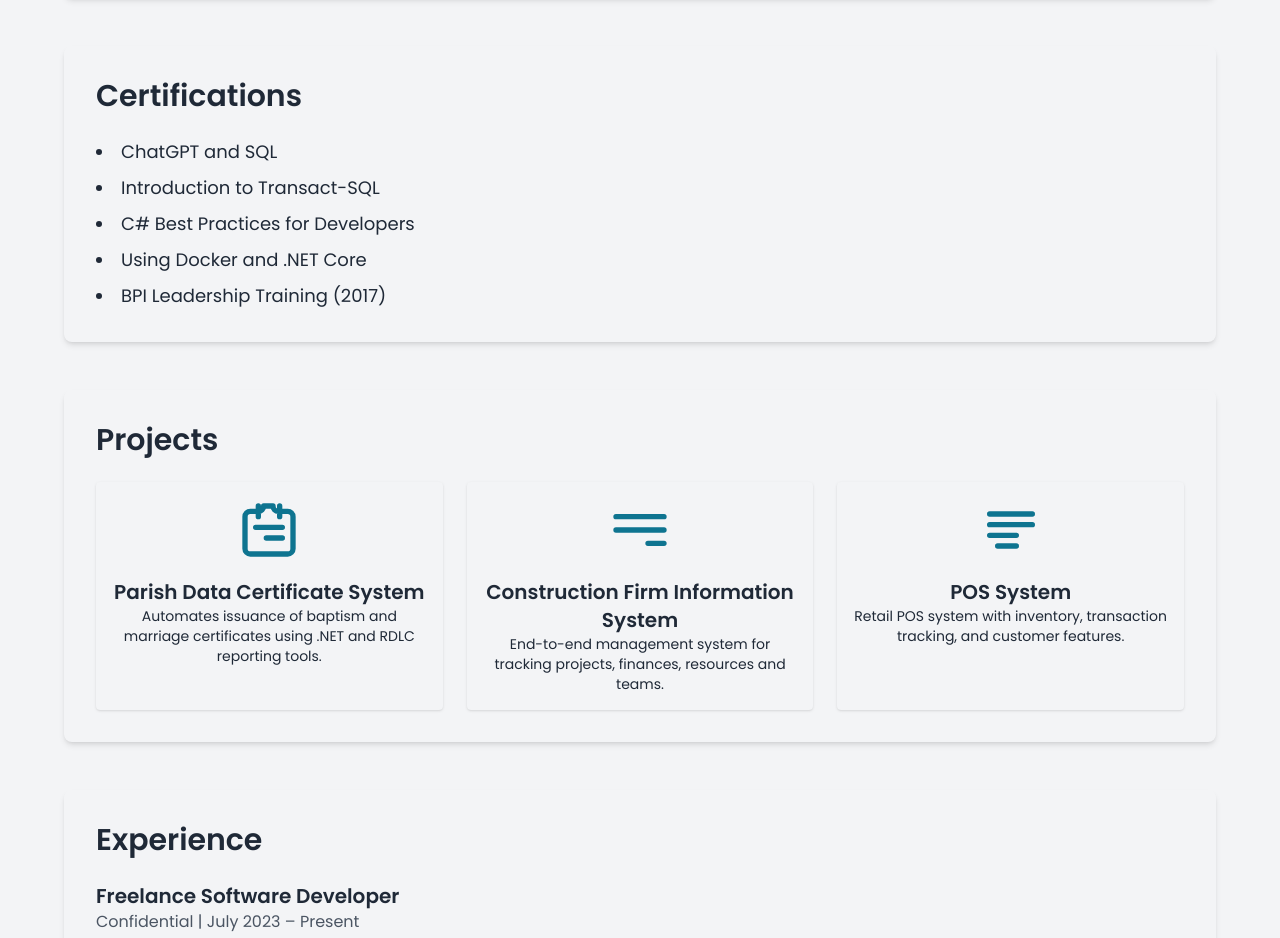
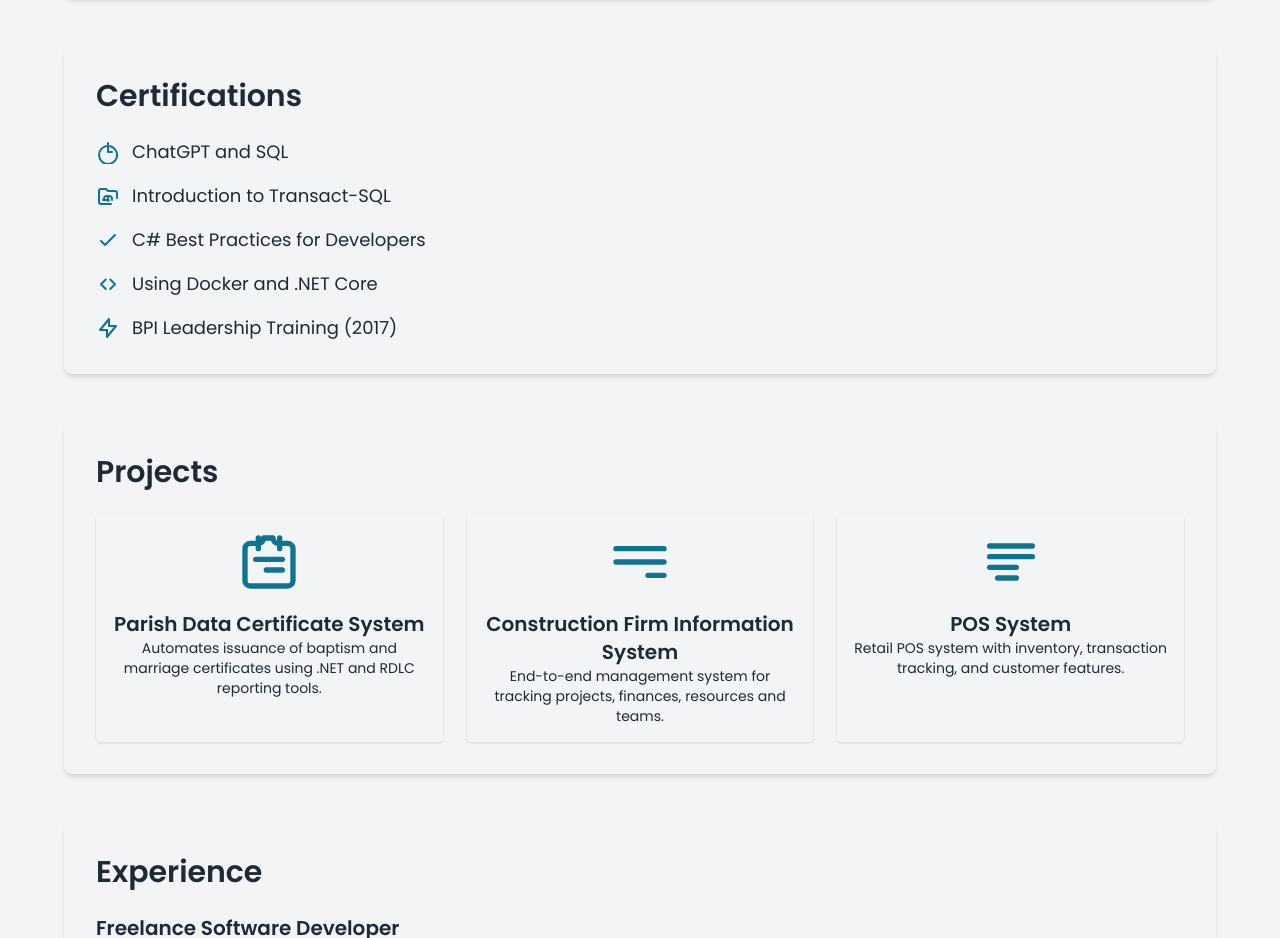
Before and after one commit to Zarvie09/arvilalminana, a plain HTML site: page index.html in a window 1280 px wide. Shown: the part 1380-2318 px from the top of the page. Drawn offline with nearby package versions, Linux system fonts and the light colour scheme.

Commit message:
Update index.html

```diff
--- a/index.html
+++ b/index.html
@@ -145,12 +145,38 @@
 </section>
 <section id="certificates" class="max-w-6xl mx-auto bg-surface-light dark:bg-surface-dark rounded-lg shadow-md p-8 transition-colors duration-500">
   <h2 class="text-3xl font-bold mb-6">Certifications</h2>
-  <ul class="space-y-2 text-lg list-disc list-inside">
-    <li>ChatGPT and SQL</li>
-    <li>Introduction to Transact-SQL</li>
-    <li>C# Best Practices for Developers</li>
-    <li>Using Docker and .NET Core</li>
-    <li>BPI Leadership Training (2017)</li>
+  <ul class="space-y-4 text-lg">
+    <li class="flex items-center space-x-3">
+      <svg class="w-6 h-6 text-cyan-700 dark:text-cyan-300" fill="none" stroke="currentColor" stroke-width="2" viewBox="0 0 24 24">
+        <path stroke-linecap="round" stroke-linejoin="round" d="M12 6v6h4" />
+        <path stroke-linecap="round" stroke-linejoin="round" d="M12 6a9 9 0 11-6.219 15.488M12 6V3m0 3a9 9 0 000 18" />
+      </svg>
+      <span>ChatGPT and SQL</span>
+    </li>
+    <li class="flex items-center space-x-3">
+      <svg class="w-6 h-6 text-cyan-700 dark:text-cyan-300" fill="none" stroke="currentColor" stroke-width="2" viewBox="0 0 24 24">
+        <path stroke-linecap="round" stroke-linejoin="round" d="M8 16v-1a3 3 0 013-3h2a3 3 0 013 3v1m-4-3v4m-5-1h6m2 4H5a2 2 0 01-2-2V7a2 2 0 012-2h5l2 2h7a2 2 0 012 2v5" />
+      </svg>
+      <span>Introduction to Transact-SQL</span>
+    </li>
+    <li class="flex items-center space-x-3">
+      <svg class="w-6 h-6 text-cyan-700 dark:text-cyan-300" fill="none" stroke="currentColor" stroke-width="2" viewBox="0 0 24 24">
+        <path stroke-linecap="round" stroke-linejoin="round" d="M5 13l4 4L19 7" />
+      </svg>
+      <span>C# Best Practices for Developers</span>
+    </li>
+    <li class="flex items-center space-x-3">
+      <svg class="w-6 h-6 text-cyan-700 dark:text-cyan-300" fill="none" stroke="currentColor" stroke-width="2" viewBox="0 0 24 24">
+        <path stroke-linecap="round" stroke-linejoin="round" d="M9.75 17L5 12.25 9.75 7.5M14.25 7.5L19 12.25 14.25 17" />
+      </svg>
+      <span>Using Docker and .NET Core</span>
+    </li>
+    <li class="flex items-center space-x-3">
+      <svg class="w-6 h-6 text-cyan-700 dark:text-cyan-300" fill="none" stroke="currentColor" stroke-width="2" viewBox="0 0 24 24">
+        <path stroke-linecap="round" stroke-linejoin="round" d="M13 10V3L4 14h7v7l9-11h-7z" />
+      </svg>
+      <span>BPI Leadership Training (2017)</span>
+    </li>
   </ul>
 </section>
 <section id="projects" class="max-w-6xl mx-auto bg-surface-light dark:bg-surface-dark rounded-lg shadow-md p-8 transition-colors duration-500">
```
